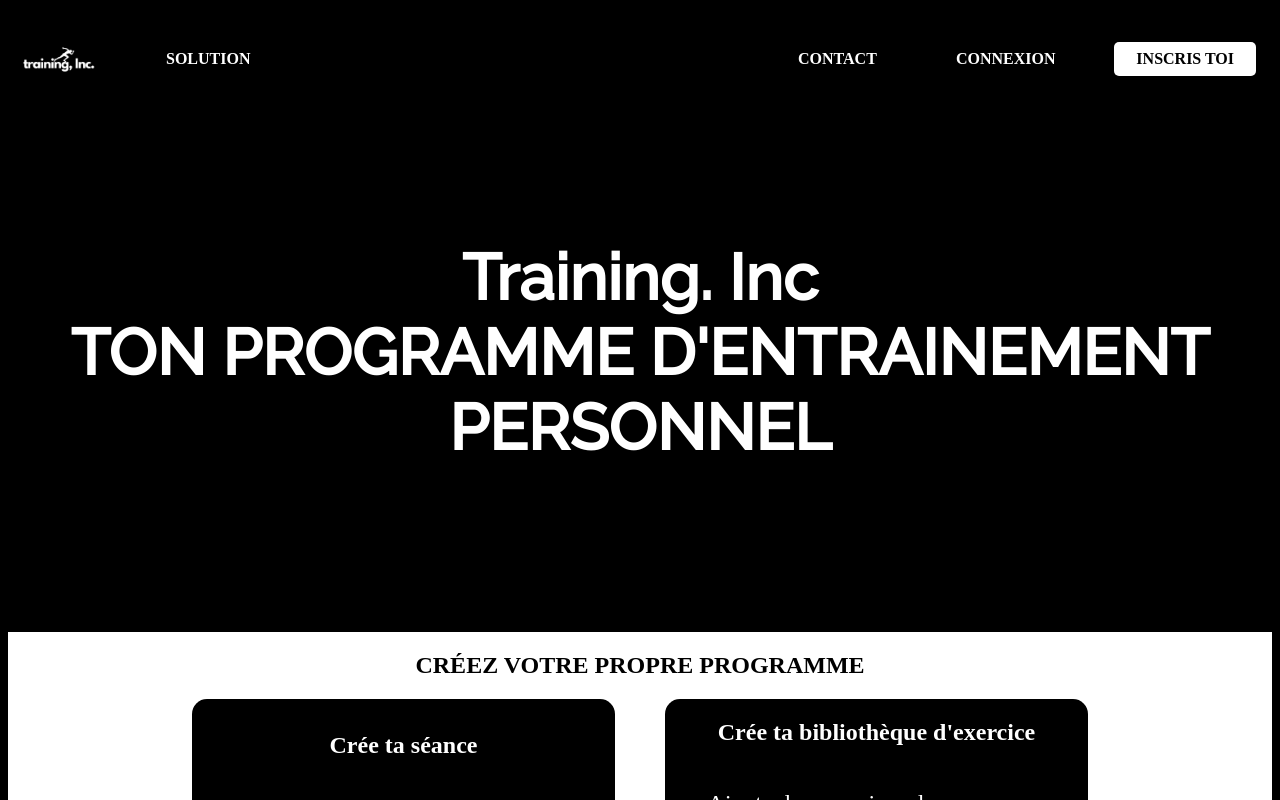
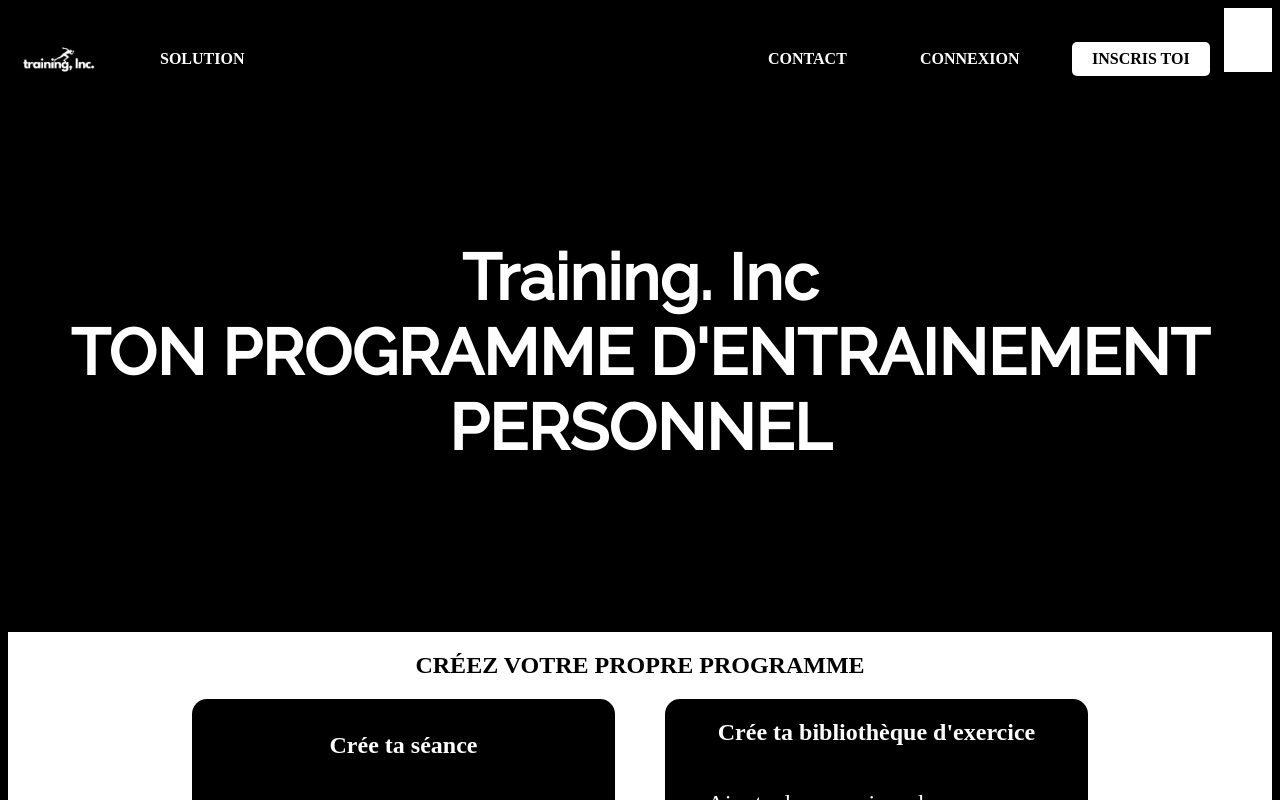
Before and after one commit to AlexandrePre/checkpoint4, a React (Vite) app in the folder frontend/: page / in a window 1280 px wide. Shown: the top 800 px of the page. Built offline with nearby package versions, Linux system fonts and the light colour scheme; no server answers.

Commit message:
avant pause dej

```diff
--- a/frontend/src/components/dashboard/Cards.css
+++ b/frontend/src/components/dashboard/Cards.css
@@ -1,7 +1,10 @@
 .AllWorkout {
   display: flex;
   margin-top: 10vh;
+  margin-left: 4vw;
+  width: 90vw;
   flex-direction: row;
+  row-gap: 4vh;
   justify-content: space-around;
   flex-wrap: wrap;
 }
--- a/frontend/src/components/dashboard/NavBarDash.css
+++ b/frontend/src/components/dashboard/NavBarDash.css
@@ -2,6 +2,7 @@
 
 #navbar {
   height: 8vh;
+  width: 95vw;
 }
 .profilMenu__p {
   text-align: center;
```
Also changed, not shown: frontend/src/components/dashboard/NavBardash.jsx (+0 -7 lines).
